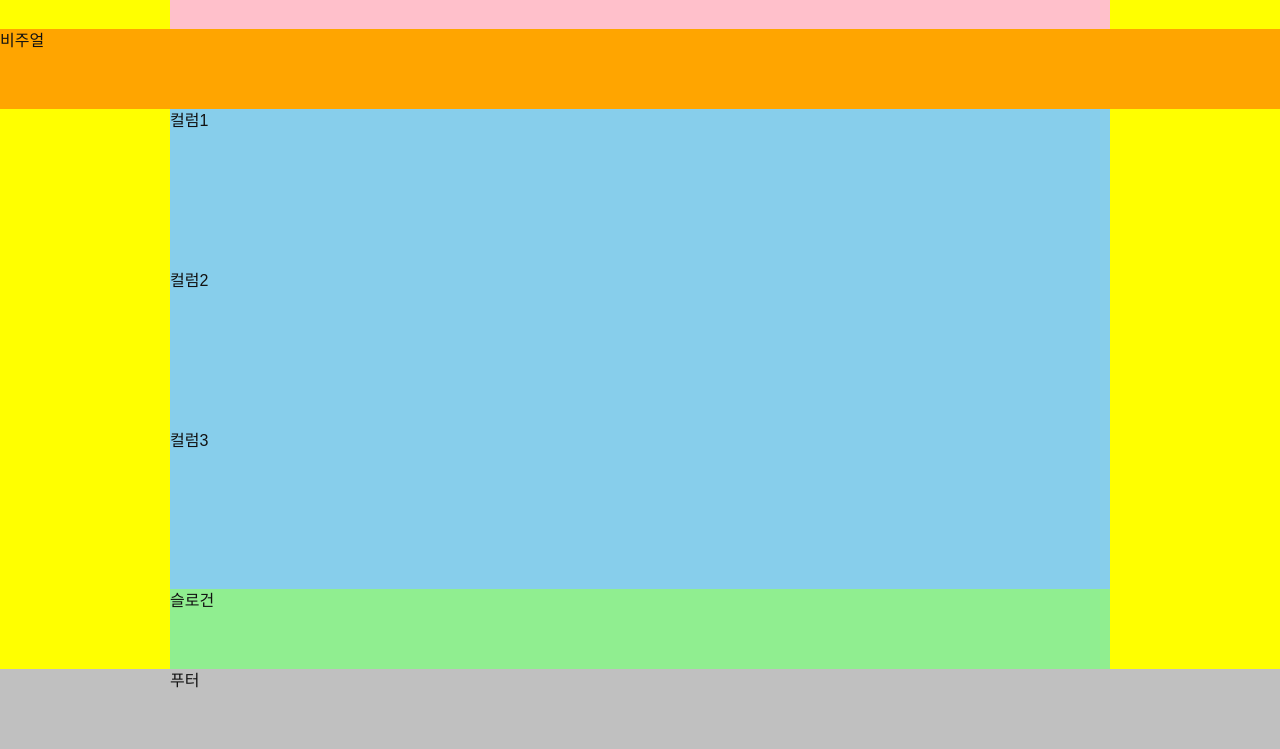
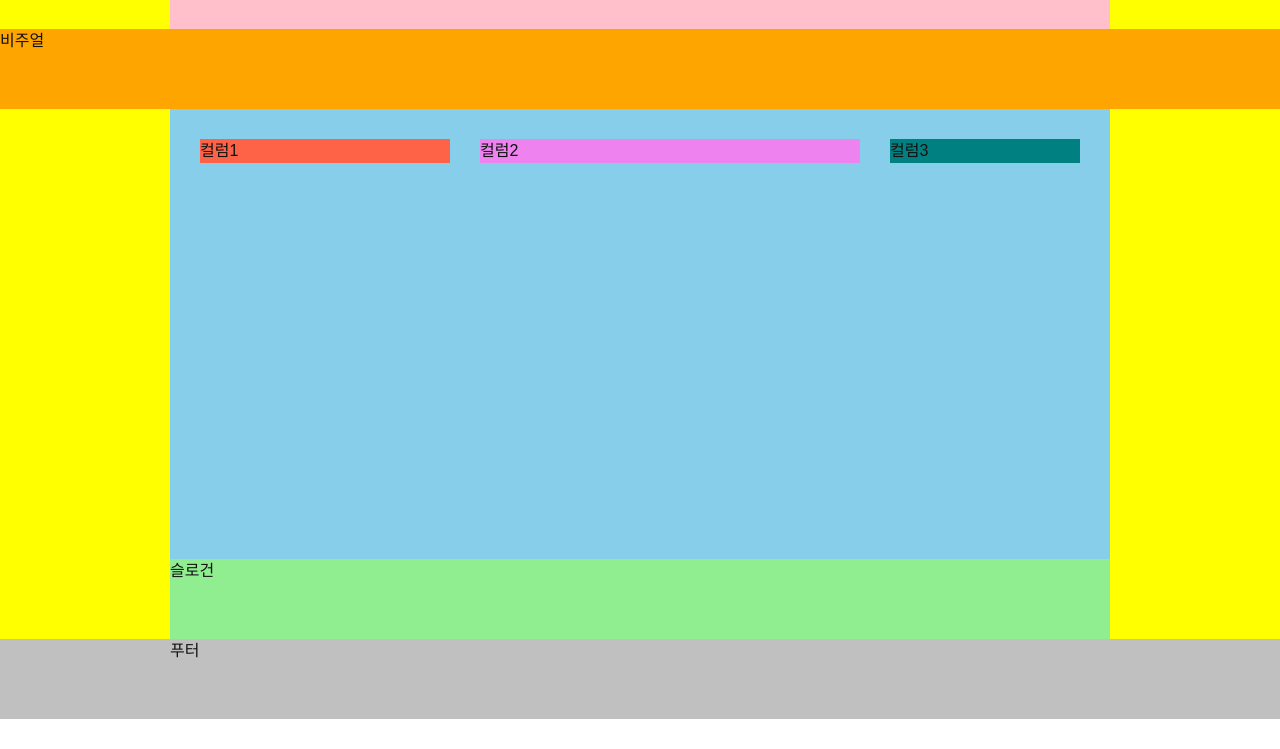
Before and after one commit to rajeonga/multi, a plain HTML site: page index.html in a window 1280 px wide. Shown: the part 51-800 px from the top of the page. Drawn offline with Linux system fonts and the light colour scheme; a web font is replaced by a local one.

Commit message:
float layout 메인콘텐츠

```diff
--- a/styles/main.css
+++ b/styles/main.css
@@ -11,6 +11,7 @@ body {
 }
 
 /* 레이아웃 */
+
 .container {
   background-color: var(--yellow);
 }
@@ -30,13 +31,35 @@ body {
   height: 10vh;
 }
 
+/* float layout */
+
 .main {
   background-color: skyblue;
+  display: flow-root;
+  padding: 30px 15px;
+  min-height: 450px;
 }
 
 .group {
-  height: 20vh;
+  float: left;
+  margin-inline: 15px;
 }
+
+.group1 {
+  background-color: tomato;
+  width: 250px;
+}
+
+.group2 {
+  background-color: violet;
+  width: 380px;
+}
+
+.group3 {
+  background-color: teal;
+  width: 190px;
+}
+
 .slogan {
   background-color: lightgreen;
   height: 10vh;
```
